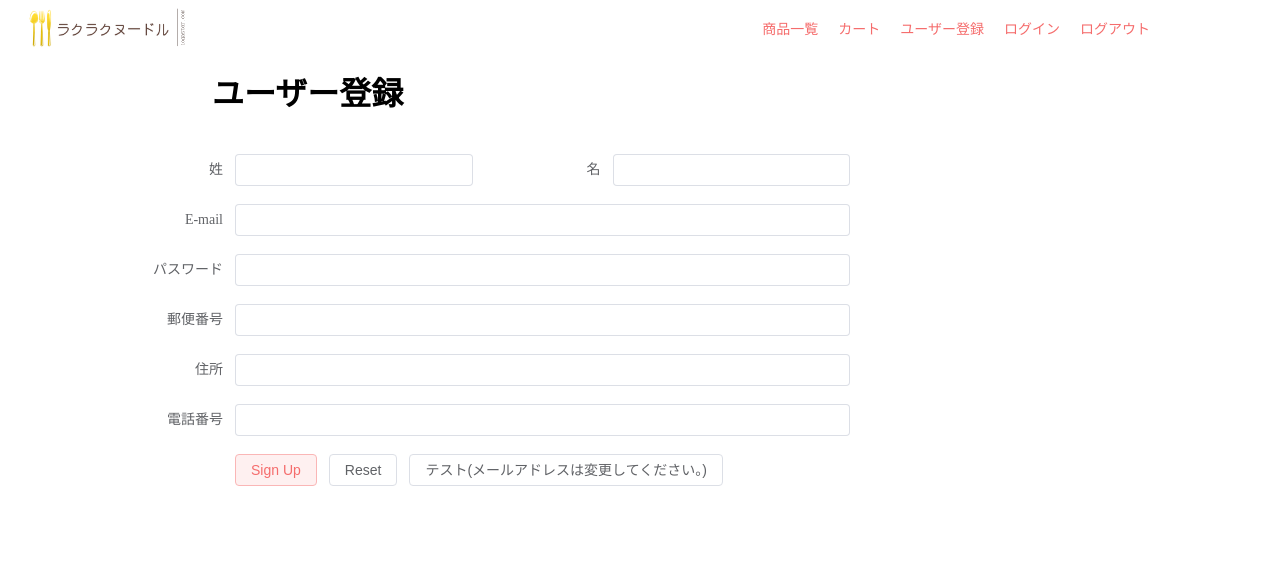
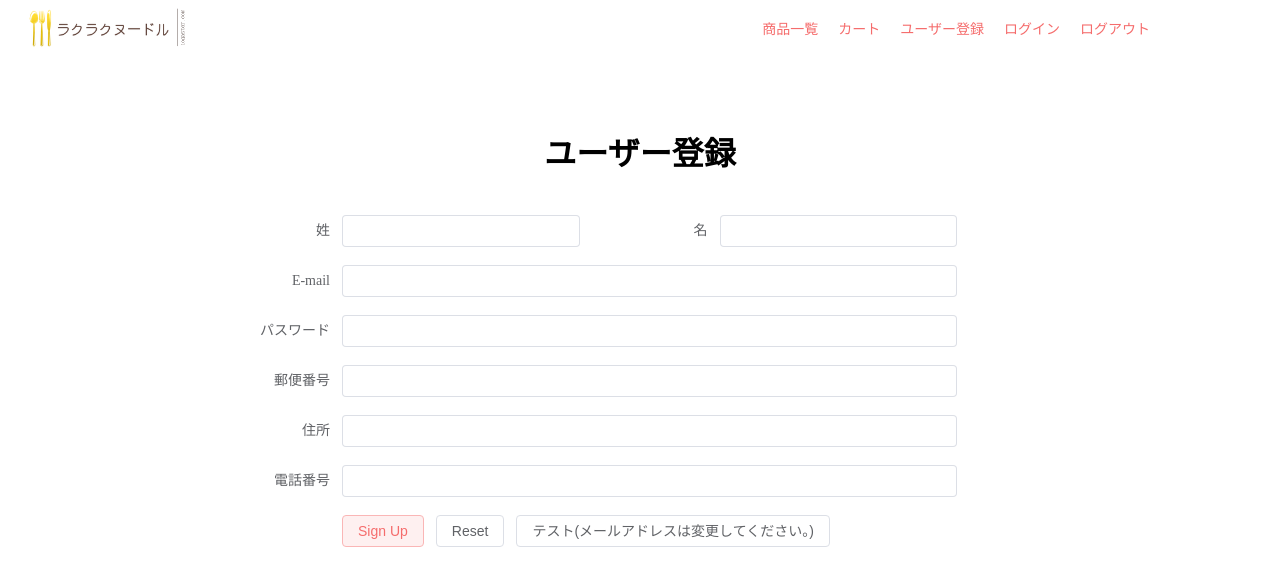
Before and after one commit to Mmy26/vue3-ecsite, a Vue app: page /registerUser in a window 1280 px wide. Shown: the top 586 px of the page. Built offline with nearby package versions, Linux system fonts and the light colour scheme.

Commit message:
位置どり

```diff
--- a/src/views/ItemList.vue
+++ b/src/views/ItemList.vue
@@ -215,7 +215,7 @@ const getItemlistSortByCategory = (category: string): void => {
     <!-- spanはgrid数を表す(大きさは24まで) -->
     <el-col
       class="bg-purple"
-      :span="8"
+       :sm="24" :md="12" :lg="8"
       v-for="item of currentItemList"
       :key="item.id"
     >
--- a/src/views/Login.vue
+++ b/src/views/Login.vue
@@ -140,5 +140,6 @@ const loginUser = async (): Promise<void> => {
 }
 .title {
   text-align: center;
+  margin-top: 10vh;
 }
 </style>
--- a/src/views/RegisterUser.vue
+++ b/src/views/RegisterUser.vue
@@ -171,13 +171,9 @@ const test = () => {
 </script>
 
 <template>
+  <h1 class="title">ユーザー登録</h1>
   <el-row :gutter="20">
     <el-col :span="4"></el-col>
-    <el-row :gutter="20">
-      <el-col :span="24" class="center">
-        <h1 class="title">ユーザー登録</h1>
-      </el-col>
-    </el-row>
     <el-col :span="20" class="center">
       <el-form label-width="120px" class="registerUser-area">
         <el-row :gutter="20">
@@ -257,6 +253,6 @@ const test = () => {
 }
 .title {
   text-align: center;
-  margin: 0 auto;
+  margin-top: 10vh;
 }
 </style>
```
